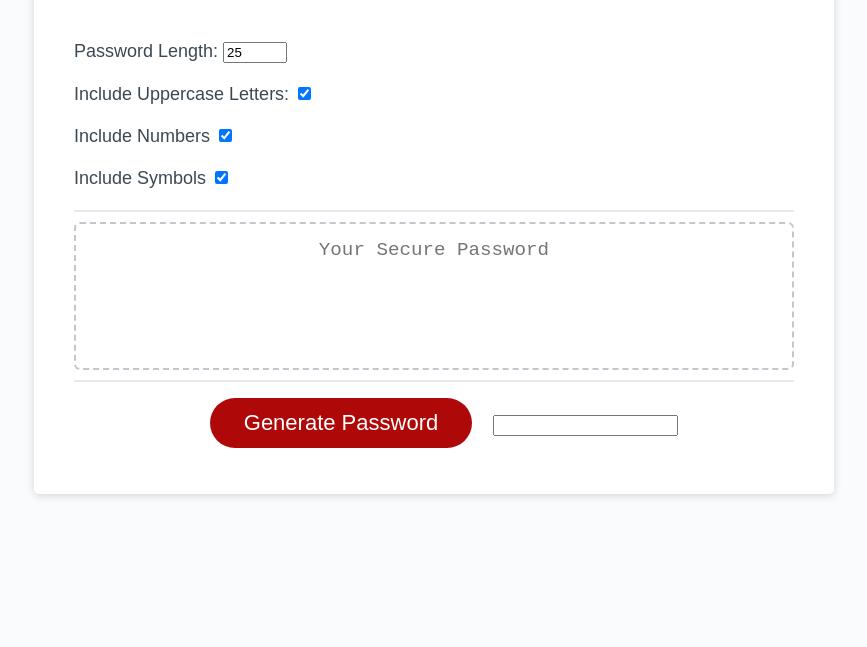
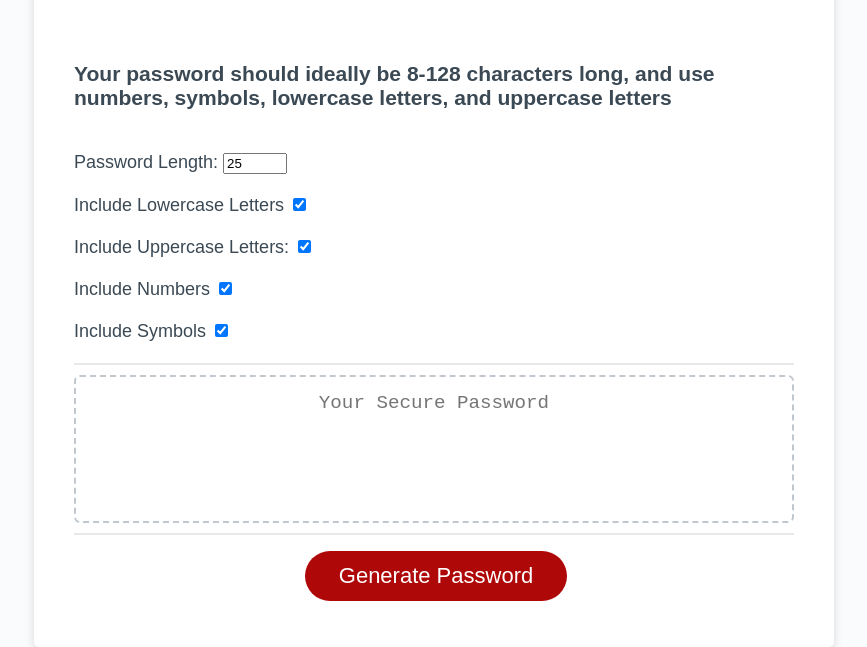
Before and after one commit to TaeChung/getapass, a plain HTML site: page index.html in a window 1280 px wide. Shown: the part 216-863 px from the top of the page, without its empty margins (206-1073 px from the left). Before the commit the page ends 800 px from the top, so only its background shows below. Drawn offline with Linux system fonts and the light colour scheme.

Commit message:
commented out 47. only adds a nonfunctional box

```diff
--- a/index.html
+++ b/index.html
@@ -15,8 +15,14 @@
       <div class="card">
         <div class="card-header">
           <h2>Password Customization</h2><br>
+          <h3>Your password should ideally be 8-128 characters
+            long, and use numbers, symbols, lowercase letters, and uppercase letters</h3><br>
+
           <label for="length">Password Length:</label>
           <input type="number" id="length" min="8" max="128" value="25"><br><br>
+
+          <label for="lowercase">Include Lowercase Letters</label>
+          <input type="checkbox" id="lowercase" checked><br><br>
 
           <label for="uppercase">Include Uppercase Letters:</label>
           <input type="checkbox" id="uppercase" checked><br><br>
@@ -38,7 +44,7 @@
         </div>
         <div class="card-footer">
           <button id="generate" class="btn">Generate Password</button>
-          <input type="passwordInput" id="length, uppercase, numbers, symbols"><br>
+          <!-- <input type="passwordInput" id="length, ,lowercase, uppercase, numbers, symbols"><br> -->
 
 
         </div>
```
